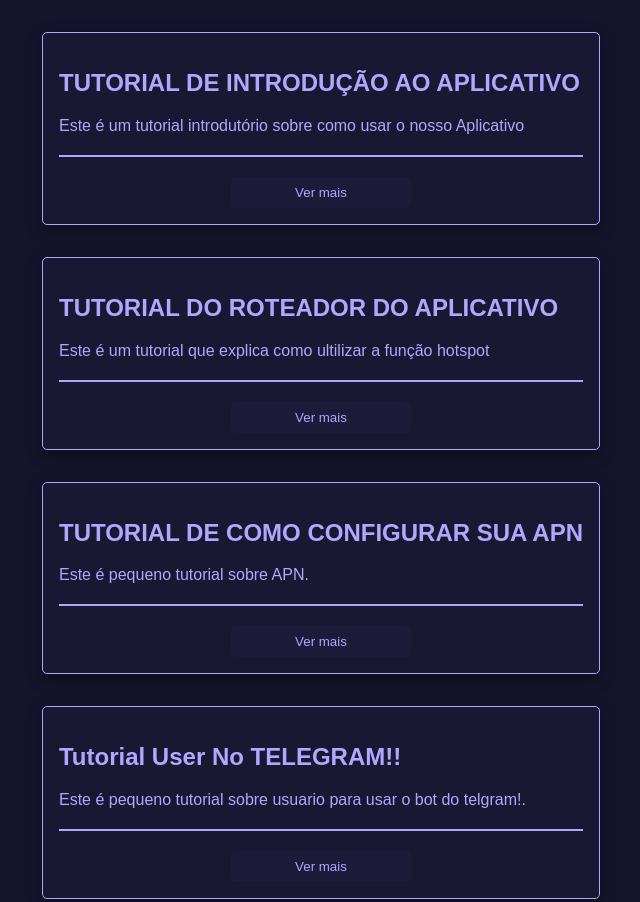
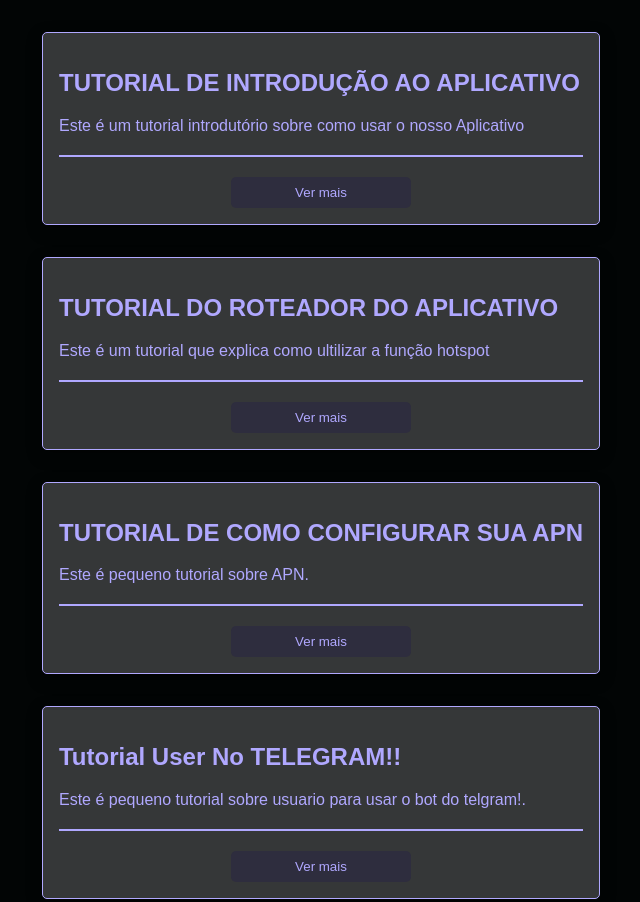
Before and after one commit to DuiBR/TUTORIAIS, a plain HTML site: page index.html in a window 1280 px wide. Shown: the top 902 px of the page, without its empty margins (319-959 px from the left). Drawn offline with Linux system fonts and the light colour scheme.

Commit message:
Update styles.css

```diff
--- a/css/styles.css
+++ b/css/styles.css
@@ -5,7 +5,7 @@ body {
     font-family: Arial, sans-serif;
     margin: 0;
     padding: 0;
-    background-color: #14142c;
+    background-color: #020505;
 
     flex-direction: column;
     display: flex;
@@ -41,7 +41,7 @@ main {
     color: #b0a8ffff;
     box-shadow: rgba(0, 0, 0, 0.35) 0px 5px 15px;
     max-width: 600px;
-    background-color: #1f1c3a6b;
+    background-color: #353738;
 }
 
 .footer-text {
```
